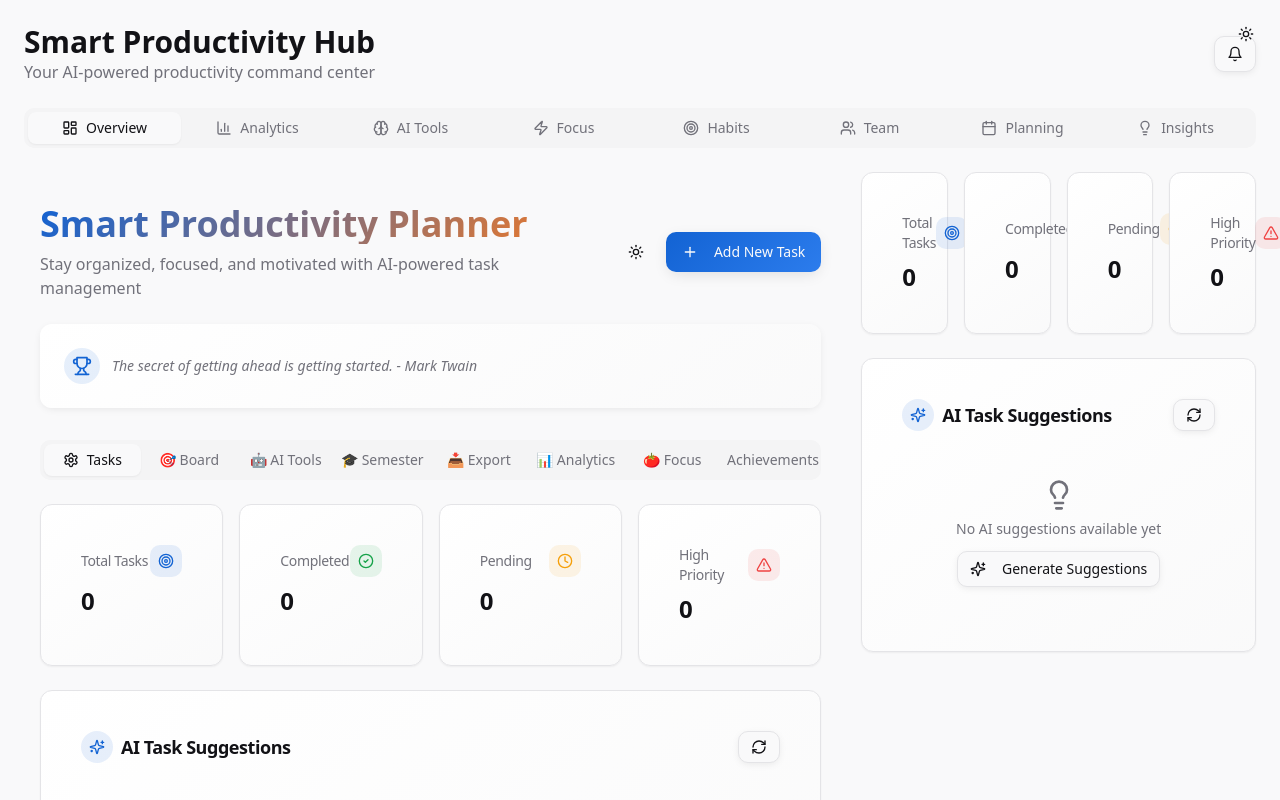
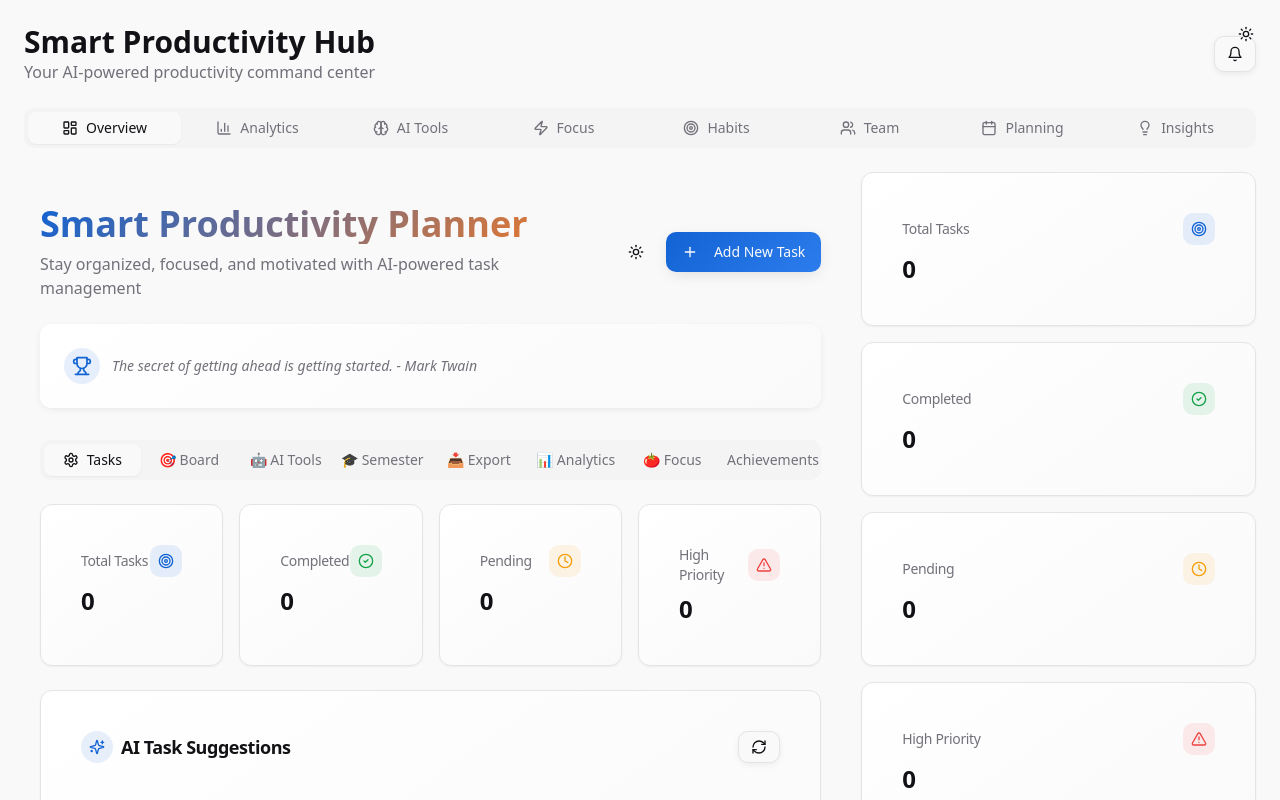
Before and after one commit to Ashutosh-Choubey27/Smart_Productivity_Planner, a React (Vite) app: page / in a window 1280 px wide. Shown: the top 800 px of the page. Built offline with nearby package versions, Linux system fonts and the light colour scheme.

Commit message:
Fix sidebar icon overflow

```diff
--- a/src/components/EnhancedDashboard.tsx
+++ b/src/components/EnhancedDashboard.tsx
@@ -82,7 +82,7 @@ export const EnhancedDashboard: React.FC = () => {
               <Dashboard />
             </div>
             <div className="space-y-6">
-              <TaskStats />
+              <TaskStats compact />
               <AISuggestions />
             </div>
           </div>
@@ -95,7 +95,7 @@ export const EnhancedDashboard: React.FC = () => {
             <div className="grid md:grid-cols-2 gap-6">
               <TaskAnalytics />
               <div className="space-y-6">
-                <TaskStats />
+                <TaskStats compact />
               </div>
             </div>
           </div>
@@ -125,7 +125,7 @@ export const EnhancedDashboard: React.FC = () => {
           <div className="grid lg:grid-cols-2 gap-6">
             <FocusMode />
             <div className="space-y-6">
-              <TaskStats />
+              <TaskStats compact />
               <AISuggestions />
             </div>
           </div>
--- a/src/components/TaskStats.tsx
+++ b/src/components/TaskStats.tsx
@@ -2,7 +2,7 @@ import { CheckCircle2, Clock, AlertTriangle, Target } from 'lucide-react';
 import { useTask } from '@/contexts/TaskContext';
 import { Card, CardContent, CardHeader, CardTitle } from '@/components/ui/card';
 
-export const TaskStats = () => {
+export const TaskStats = ({ compact = false }: { compact?: boolean }) => {
   const { tasks, getCompletedTasks, getPendingTasks, getTasksByPriority } = useTask();
 
   const totalTasks = tasks.length;
@@ -44,17 +44,17 @@ export const TaskStats = () => {
   ];
 
   return (
-    <div className="grid grid-cols-1 md:grid-cols-2 lg:grid-cols-4 gap-4 mb-6">
+    <div className={`grid gap-4 mb-6 ${compact ? 'grid-cols-1' : 'grid-cols-1 md:grid-cols-2 lg:grid-cols-4'}`}>
       {stats.map((stat) => {
         const Icon = stat.icon;
         return (
-          <Card key={stat.title} className="task-card hover:shadow-medium">
+          <Card key={stat.title} className="task-card hover:shadow-medium overflow-hidden">
             <CardHeader className="flex flex-row items-center justify-between space-y-0 pb-2">
               <CardTitle className="text-sm font-medium text-muted-foreground">
                 {stat.title}
               </CardTitle>
-              <div className={`${stat.bgColor} p-2 rounded-md`}>
-                <Icon className={`h-4 w-4 ${stat.color}`} />
+              <div className={`${stat.bgColor} p-2 rounded-md shrink-0`}>
+                <Icon className={`h-4 w-4 ${stat.color} shrink-0`} />
               </div>
             </CardHeader>
             <CardContent>
```
